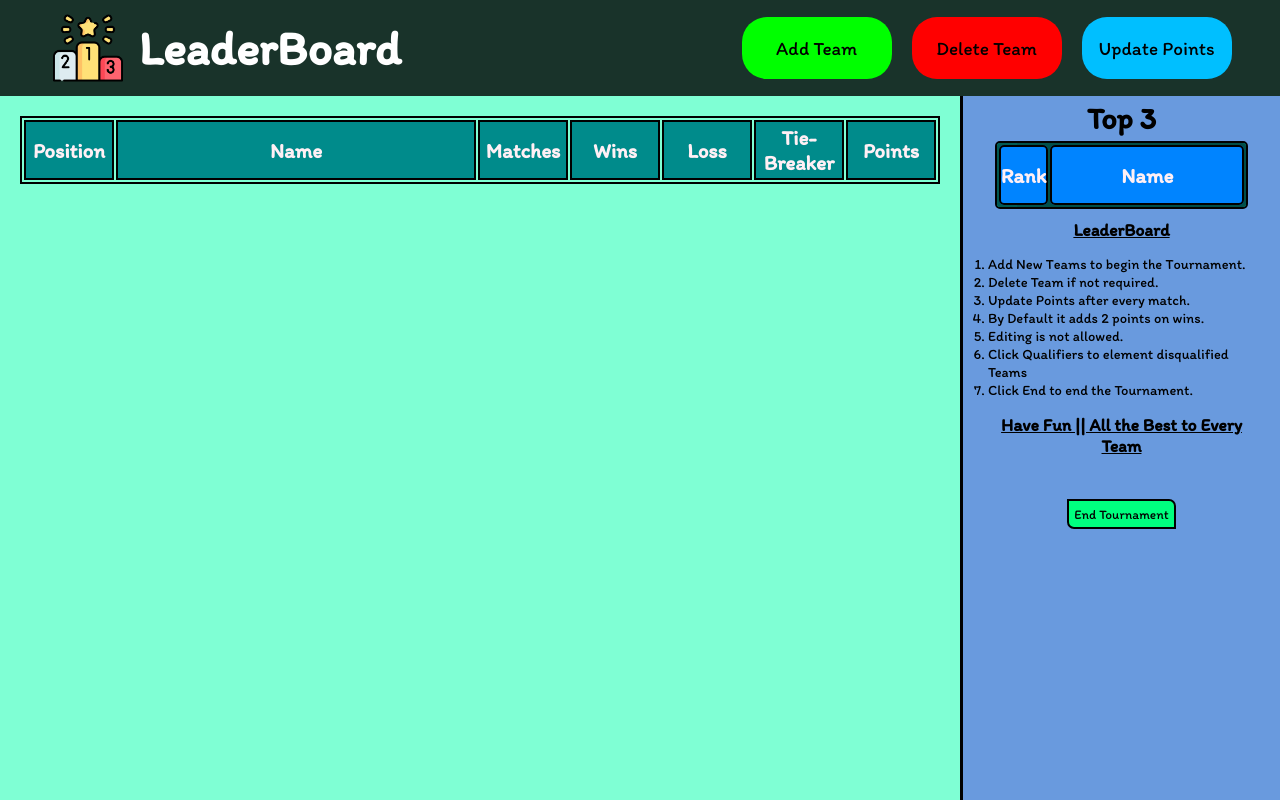
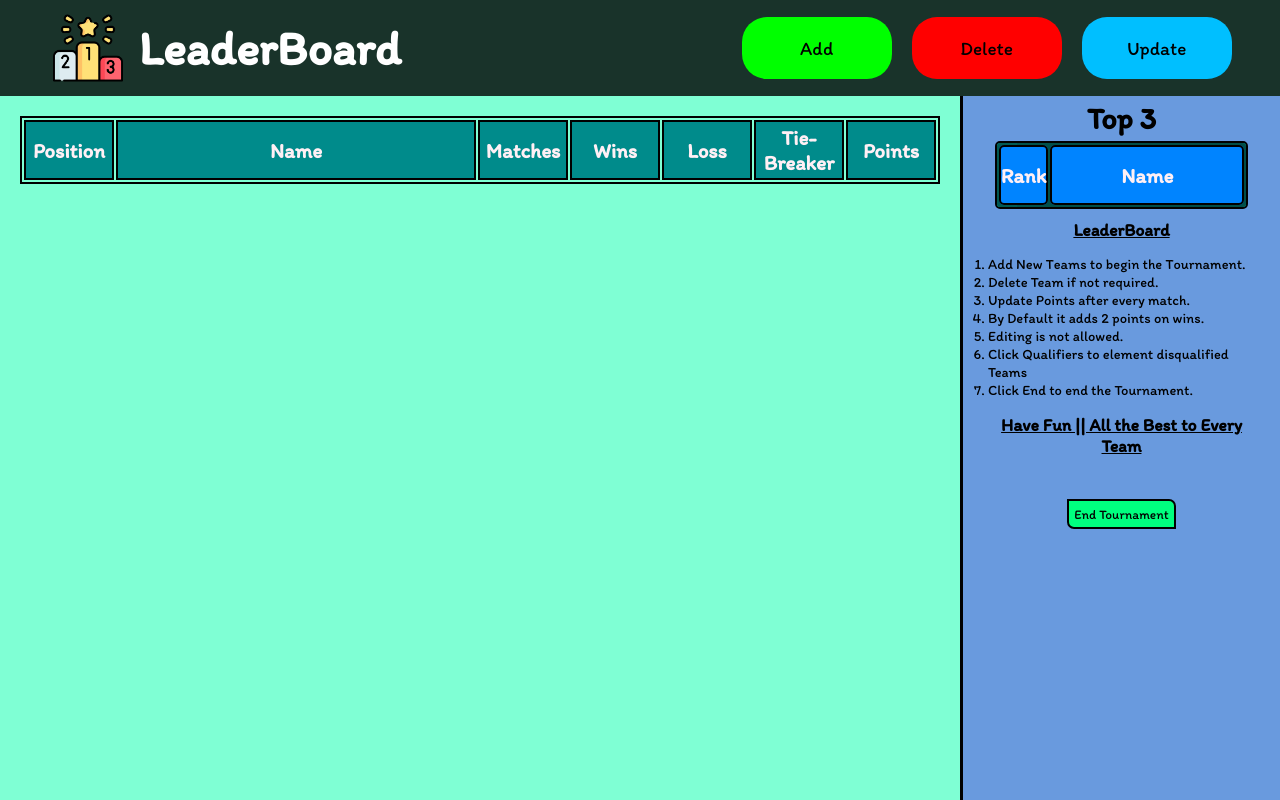
Before and after one commit to AP-Abhishek/LeaderBoard-nextjs, a Next.js app: page / in a window 1280 px wide. Built offline with nearby package versions, Linux system fonts and the light colour scheme; a web font is replaced by a local one.

Commit message:
fix: enforce single active drawer state and resolve duplicate event listener bug

```diff
--- a/src/components/Congrats.tsx
+++ b/src/components/Congrats.tsx
@@ -5,6 +5,7 @@ import Image from 'next/image';
 import Medal from "../../public/medal.png"
 
 export default function Congrats() {
+  const topTeam = AllTeams()[0];
 
   return (
     <div id='congrats-message' className='hidden'>
@@ -14,9 +15,9 @@ export default function Congrats() {
           <h1>Congratulations</h1>
         </div>
         <div className="body-message">
-          <h2>{AllTeams().slice(0, 1).map((team) => (team.name))}</h2>
-          <p>on winning the tournament with <b>{AllTeams().slice(0, 1).map((team) => (team.points))}</b> points and getting the <b>1st</b> Rank.</p>
-          <p>🎉🎉🎉🎉🎉🎉🎉🎉🎉🎉🎉🎉</p>
+          <h2>{topTeam ? topTeam.name : 'Winner'}</h2>
+          <p>on winning the tournament with <b>{topTeam ? topTeam.points : 0}</b> points and getting the <b>1st</b> Rank.</p>
+
           <button onClick={() => window.location.reload()} id='new-tournament'>Start New Tournament</button>
         </div>
       </div>
--- a/src/components/Navbar.tsx
+++ b/src/components/Navbar.tsx
@@ -1,38 +1,34 @@
 "use client"
 
-import React, { useEffect } from 'react'
+import React from 'react'
 import $ from 'jquery'
 
 export default function Navbar() {
 
-  useEffect(() => {
+  const handleAddClick = () => {
+    $('.delTeam, .updatepts').slideUp(200);
+    $('.addTeam').slideToggle(300);
+    $('.cancel').slideDown(300);
+  };
 
-    const at = document.getElementById('add-team');
-    const dt = document.getElementById('delete-team');
-    const up = document.getElementById('update-pts');
+  const handleDeleteClick = () => {
+    $('.addTeam, .updatepts').slideUp(200);
+    $('.delTeam').slideToggle(300);
+    $('.cancel').slideDown(300);
+  };
 
-    at?.addEventListener("click", () => {
-      $('.addTeam').slideDown(1000);
-      $('.cancel').slideDown(1000);
-    });
-
-    dt?.addEventListener("click", () => {
-      $('.delTeam').slideDown(1000);
-      $('.cancel').slideDown(1000);
-    });
-
-    up?.addEventListener("click", () => {
-      $('.updatepts').slideDown(1000);
-      $('.cancel').slideDown(1000);
-    });
-  });
+  const handleUpdateClick = () => {
+    $('.addTeam, .delTeam').slideUp(200);
+    $('.updatepts').slideToggle(300);
+    $('.cancel').slideDown(300);
+  };
 
   return (
     <div className='navbar'>
       <ul>
-        <li><button id='add-team'>Add Team</button></li>
-        <li><button id='delete-team'>Delete Team</button></li>
-        <li><button id='update-pts'>Update Points</button></li>
+        <li><button id='add-team' onClick={handleAddClick}>Add</button></li>
+        <li><button id='delete-team' onClick={handleDeleteClick}>Delete</button></li>
+        <li><button id='update-pts' onClick={handleUpdateClick}>Update</button></li>
       </ul>
     </div>
   )
```
